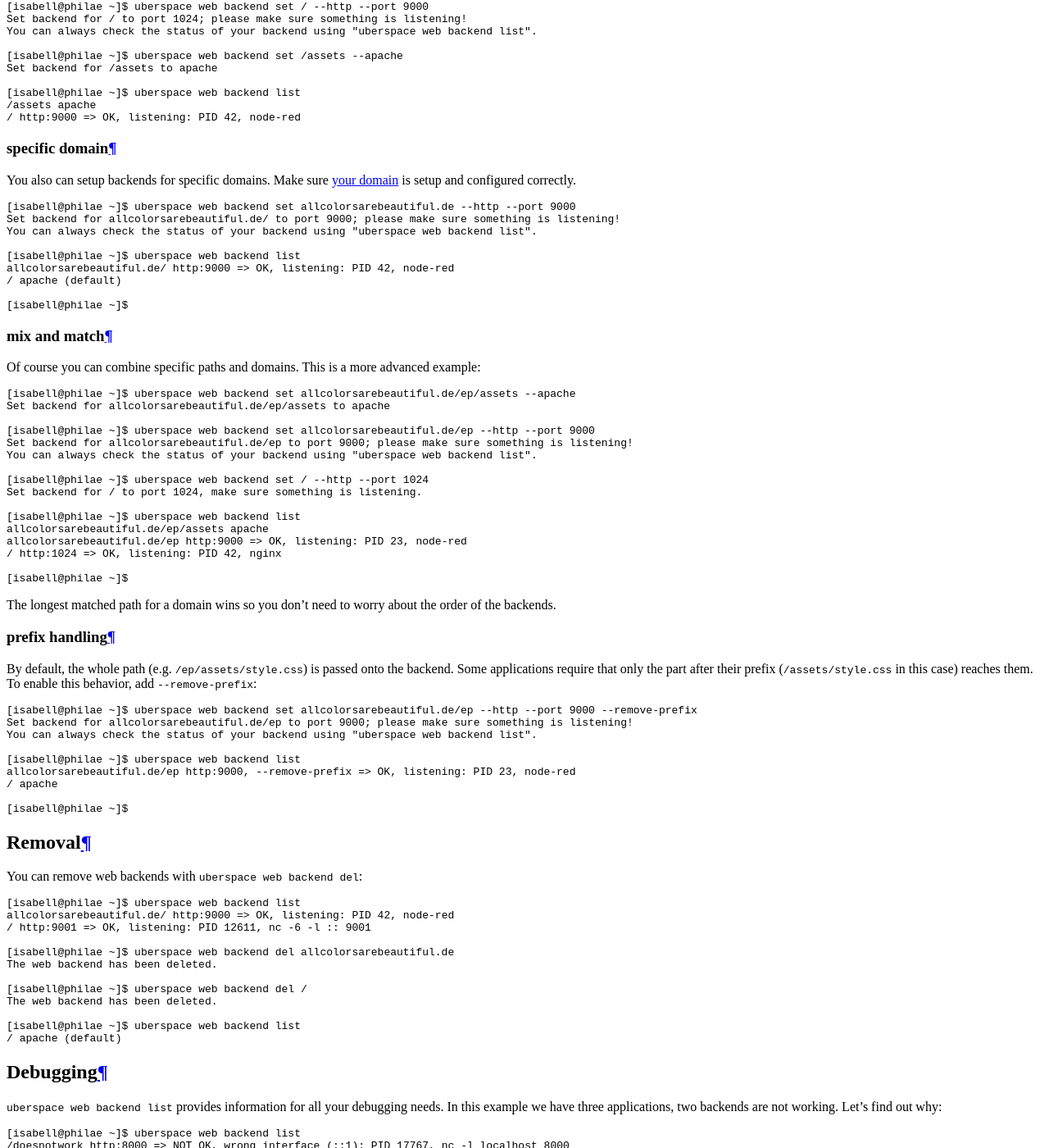
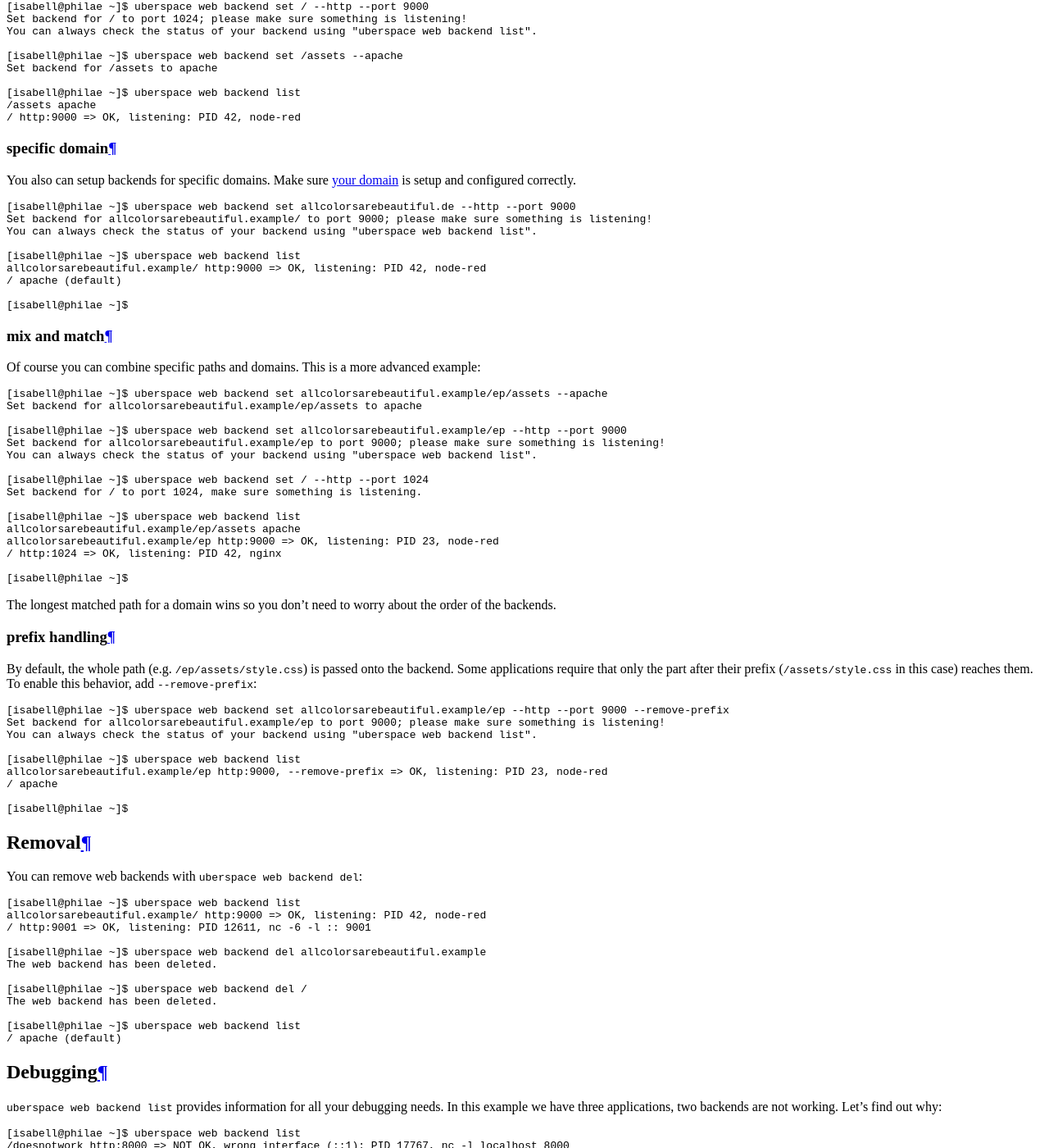
Before and after one commit to Uberspace/manual, a Sphinx documentation site: the page built from source/web-backends.rst, in a window 1280 px wide and 1400 px high, scrolled down 2522 px. Shown: the whole window at 82% size. Built offline with Sphinx 7.4.7 and the Read the Docs theme 2.0.0, drawn with Linux system fonts in a browser that asks for light colours; pages that are not in the unit, such as notebooks, are missing from menus.

Commit message:
change example domain

```diff
--- a/source/web-backends.rst
+++ b/source/web-backends.rst
@@ -101,11 +101,11 @@ You also can setup backends for specific domains. Make sure :ref:`your domain <w
 .. code-block:: shell
 
   [isabell@philae ~]$ uberspace web backend set allcolorsarebeautiful.de --http --port 9000
-  Set backend for allcolorsarebeautiful.de/ to port 9000; please make sure something is listening!
+  Set backend for allcolorsarebeautiful.example/ to port 9000; please make sure something is listening!
   You can always check the status of your backend using "uberspace web backend list".
 
   [isabell@philae ~]$ uberspace web backend list
-  allcolorsarebeautiful.de/ http:9000 => OK, listening: PID 42, node-red
+  allcolorsarebeautiful.example/ http:9000 => OK, listening: PID 42, node-red
   / apache (default)
 
   [isabell@philae ~]$
@@ -117,19 +117,19 @@ Of course you can combine specific paths and domains. This is a more advanced ex
 
 .. code-block:: shell
 
-  [isabell@philae ~]$ uberspace web backend set allcolorsarebeautiful.de/ep/assets --apache
-  Set backend for allcolorsarebeautiful.de/ep/assets to apache
+  [isabell@philae ~]$ uberspace web backend set allcolorsarebeautiful.example/ep/assets --apache
+  Set backend for allcolorsarebeautiful.example/ep/assets to apache
 
-  [isabell@philae ~]$ uberspace web backend set allcolorsarebeautiful.de/ep --http --port 9000
-  Set backend for allcolorsarebeautiful.de/ep to port 9000; please make sure something is listening!
+  [isabell@philae ~]$ uberspace web backend set allcolorsarebeautiful.example/ep --http --port 9000
+  Set backend for allcolorsarebeautiful.example/ep to port 9000; please make sure something is listening!
   You can always check the status of your backend using "uberspace web backend list".
 
   [isabell@philae ~]$ uberspace web backend set / --http --port 1024
   Set backend for / to port 1024, make sure something is listening.
 
   [isabell@philae ~]$ uberspace web backend list
-  allcolorsarebeautiful.de/ep/assets apache
-  allcolorsarebeautiful.de/ep http:9000 => OK, listening: PID 23, node-red
+  allcolorsarebeautiful.example/ep/assets apache
+  allcolorsarebeautiful.example/ep http:9000 => OK, listening: PID 23, node-red
   / http:1024 => OK, listening: PID 42, nginx
 
   [isabell@philae ~]$
@@ -145,12 +145,12 @@ this behavior, add ``--remove-prefix``:
 
 .. code-block:: shell
 
-  [isabell@philae ~]$ uberspace web backend set allcolorsarebeautiful.de/ep --http --port 9000 --remove-prefix
-  Set backend for allcolorsarebeautiful.de/ep to port 9000; please make sure something is listening!
+  [isabell@philae ~]$ uberspace web backend set allcolorsarebeautiful.example/ep --http --port 9000 --remove-prefix
+  Set backend for allcolorsarebeautiful.example/ep to port 9000; please make sure something is listening!
   You can always check the status of your backend using "uberspace web backend list".
 
   [isabell@philae ~]$ uberspace web backend list
-  allcolorsarebeautiful.de/ep http:9000, --remove-prefix => OK, listening: PID 23, node-red
+  allcolorsarebeautiful.example/ep http:9000, --remove-prefix => OK, listening: PID 23, node-red
   / apache
 
   [isabell@philae ~]$
@@ -163,10 +163,10 @@ You can remove web backends with ``uberspace web backend del``:
 .. code-block:: shell
 
   [isabell@philae ~]$ uberspace web backend list
-  allcolorsarebeautiful.de/ http:9000 => OK, listening: PID 42, node-red
+  allcolorsarebeautiful.example/ http:9000 => OK, listening: PID 42, node-red
   / http:9001 => OK, listening: PID 12611, nc -6 -l :: 9001
 
-  [isabell@philae ~]$ uberspace web backend del allcolorsarebeautiful.de
+  [isabell@philae ~]$ uberspace web backend del allcolorsarebeautiful.example
   The web backend has been deleted.
 
   [isabell@philae ~]$ uberspace web backend del /
```
